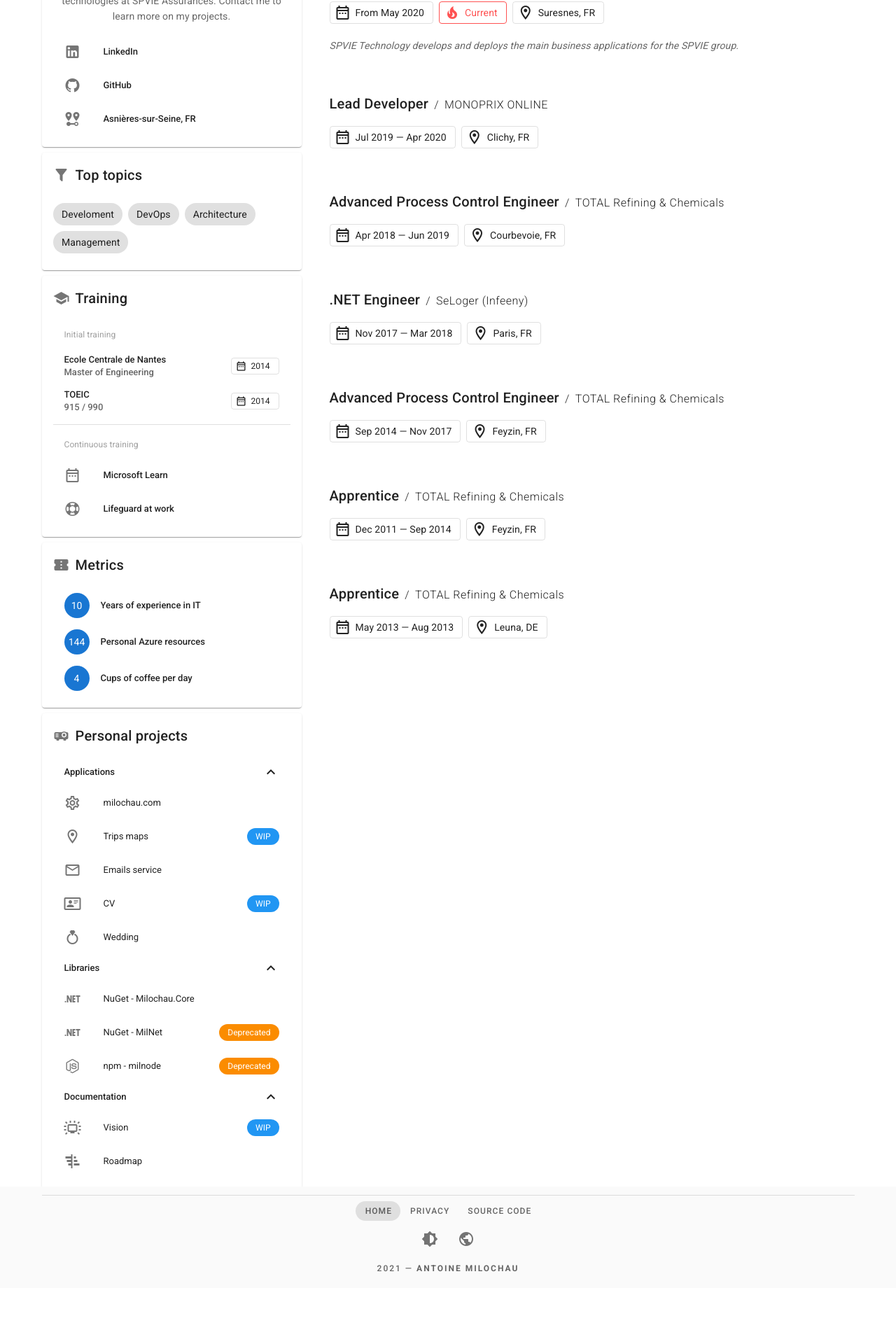
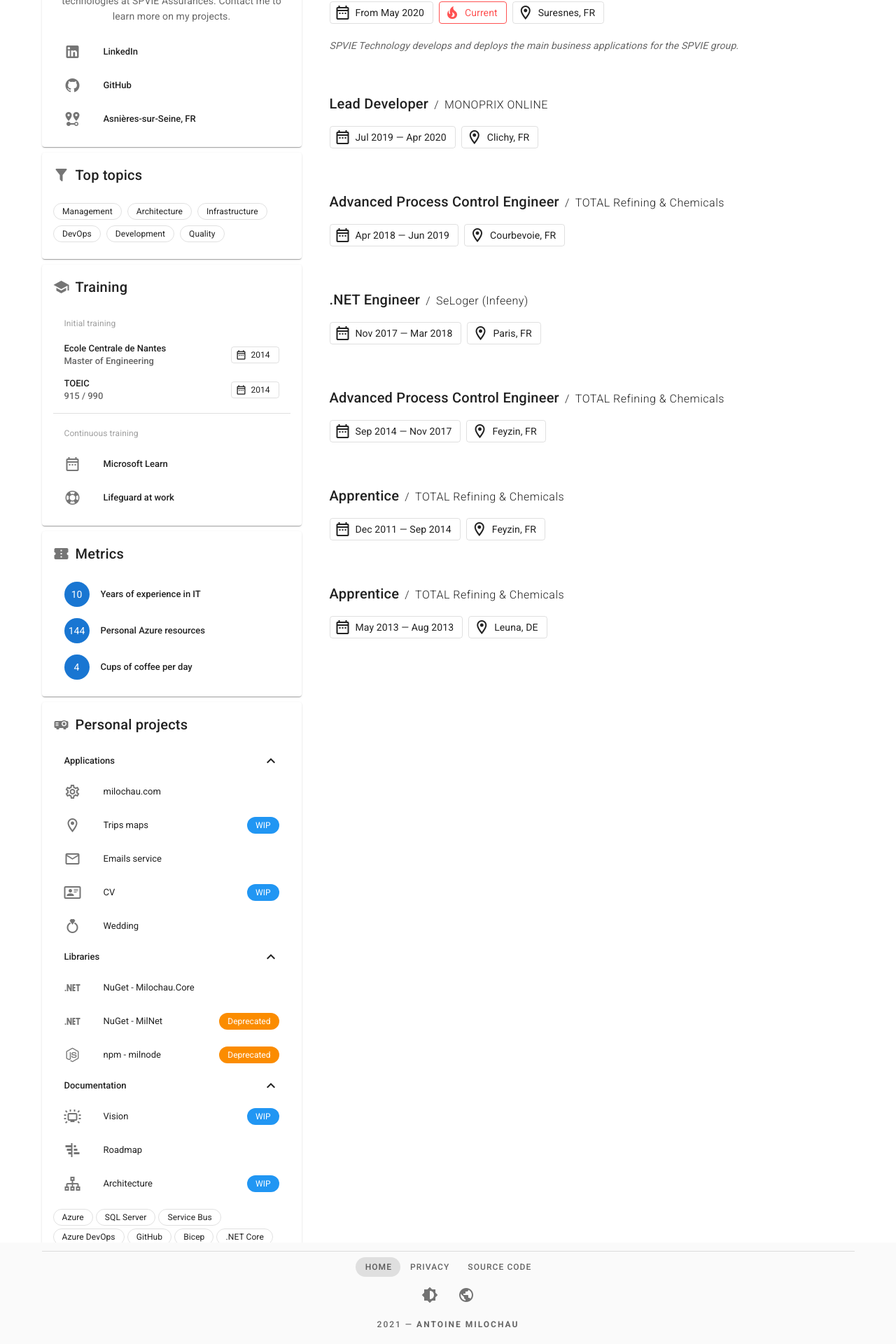
Before and after one commit to amilochau/cv, a Vue app: page /en/ in a window 1280 px wide. Shown: the part 418-2338 px from the top of the page at 70% size. Before the commit the page ends 2258 px from the top, so only its background shows below. Built offline with nearby package versions, Linux system fonts and the light colour scheme.

Commit message:
Add tags on experiences (#87)

```diff
--- a/src/components/resume/section/Experiences.vue
+++ b/src/components/resume/section/Experiences.vue
@@ -17,8 +17,7 @@
           <span v-else>{{ experience.company }}</span>
         </div>
       </v-card-title>
-      <v-card-text
-        class="text--primary">
+      <v-card-text class="text--primary">
         <p>
           <v-chip
             label
@@ -64,11 +63,22 @@
           class="text--secondary font-italic">
           {{ experience.description }}
         </p>
-        <div v-if="experience.missions">
-          <list-items
-            :list="experience.missions"
-            :expanded="expanded">
-          </list-items>
+        <list-items
+          v-if="experience.missions"
+          :list="experience.missions"
+          :expanded="expanded">
+        </list-items>
+        <div
+          v-if="expanded && experience.tags"
+          class="mt-3">
+          <v-chip
+            v-for="(tag, i) in experience.tags"
+            :key="i"
+            outlined
+            small
+            class="mr-1 mb-1 v-chip--tile">
+            {{ tag.label }}
+          </v-chip>
         </div>
       </v-card-text>
     </v-card>
--- a/src/components/resume/section/KeyWords.vue
+++ b/src/components/resume/section/KeyWords.vue
@@ -7,18 +7,29 @@
       <v-icon left>mdi-filter</v-icon>
       {{ $t('resume.keyWords.title') }}
     </v-card-title>
-    <v-card-text>
+    <v-card-text class="text-center">
       <v-chip-group
         column
         multiple
         active-class="primary--text">
         <v-chip
           v-for="(topic, i) in topics"
-          :key="i">
+          :key="i"
+          outlined
+          small
+          class="mr-2 mb-1 v-chip--tile">
           {{ topic.title }}
         </v-chip>
       </v-chip-group>
     </v-card-text>
+    <v-card-actions v-if="!expanded">
+      <v-btn
+        text
+        @click="$emit('expand')">
+        <v-icon left>mdi-unfold-more-horizontal</v-icon>
+        {{ $t('resume.keyWords.expand') }}
+      </v-btn>
+    </v-card-actions>
   </v-card>
 </template>
 
@@ -28,5 +39,7 @@
 @Component
 export default class KeyWords extends Vue {
   @Prop({ type: Array, required: true }) public topics!: [];
+
+  @Prop({ type: Boolean, required: true }) public expanded!: boolean;
 }
 </script>
--- a/src/data/lang/en.json
+++ b/src/data/lang/en.json
@@ -94,7 +94,8 @@
       "current": "Current"
     },
     "keyWords": {
-      "title": "Top topics"
+      "title": "Top topics",
+      "expand": "Display top topics"
     },
     "projects": {
       "title": "Personal projects"
--- a/src/data/lang/fr.json
+++ b/src/data/lang/fr.json
@@ -94,7 +94,8 @@
       "current": "En cours"
     },
     "keyWords": {
-      "title": "Mots-clés"
+      "title": "Mots-clés",
+      "expand": "Afficher les mots-clés"
     },
     "projects": {
       "title": "Projets personnels"
--- a/src/data/resume/en.json
+++ b/src/data/resume/en.json
@@ -28,20 +28,28 @@
   },
   "topics": [
     {
-      "key": "dev",
-      "title": "Develoment"
+      "key": "management",
+      "title": "Management"
+    },
+    {
+      "key": "architecture",
+      "title": "Architecture"
+    },
+    {
+      "key": "infrastructure",
+      "title": "Infrastructure"
     },
     {
       "key": "devops",
       "title": "DevOps"
     },
     {
-      "key": "archi",
-      "title": "Architecture"
+      "key": "development",
+      "title": "Development"
     },
     {
-      "key": "management",
-      "title": "Management"
+      "key": "quality",
+      "title": "Quality"
     }
   ],
   "projects": {
@@ -119,6 +127,40 @@
             "badge": { "text": "WIP", "color": "info", "small": true }
           }
         ]
+      }
+    ],
+    "tags": [
+      {
+        "label": "Azure",
+        "key": "infrastructure"
+      },
+      {
+        "label": "SQL Server",
+        "key": "infrastructure"
+      },
+      {
+        "label": "Service Bus",
+        "key": "infrastructure"
+      },
+      {
+        "label": "Azure DevOps",
+        "key": "devops"
+      },
+      {
+        "label": "GitHub",
+        "key": "devops"
+      },
+      {
+        "label": "Bicep",
+        "key": "devops"
+      },
+      {
+        "label": ".NET Core",
+        "key": "development"
+      },
+      {
+        "label":"vue.js",
+        "key": "development"
       }
     ]
   },
@@ -273,6 +315,6 @@
     "icon": "mdi-human-greeting",
     "color": "success",
     "message": "Welcome on my resume! This English version is not fully translated from French yet.",
-    "lastUpdate": "2021-11-26"
+    "lastUpdate": "2021-11-27"
   }
 }
--- a/src/data/resume/fr.json
+++ b/src/data/resume/fr.json
@@ -28,20 +28,28 @@
   },
   "topics": [
     {
-      "key": "dev",
-      "title": "Développement"
+      "key": "management",
+      "title": "Management"
+    },
+    {
+      "key": "architecture",
+      "title": "Architecture"
+    },
+    {
+      "key": "infrastructure",
+      "title": "Infrastructure"
     },
     {
       "key": "devops",
       "title": "DevOps"
     },
     {
-      "key": "archi",
-      "title": "Architecture"
+      "key": "development",
+      "title": "Développement"
     },
     {
-      "key": "management",
-      "title": "Management"
+      "key": "quality",
+      "title": "Qualité"
     }
   ],
   "projects": {
@@ -120,6 +128,40 @@
           }
         ]
       }
+    ],
+    "tags": [
+      {
+        "label": "Azure",
+        "key": "infrastructure"
+      },
+      {
+        "label": "SQL Server",
+        "key": "infrastructure"
+      },
+      {
+        "label": "Service Bus",
+        "key": "infrastructure"
+      },
+      {
+        "label": "Azure DevOps",
+        "key": "devops"
+      },
+      {
+        "label": "GitHub",
+        "key": "devops"
+      },
+      {
+        "label": "Bicep",
+        "key": "devops"
+      },
+      {
+        "label": ".NET Core",
+        "key": "development"
+      },
+      {
+        "label":"vue.js",
+        "key": "development"
+      }
     ]
   },
   "experiences": [
@@ -191,7 +233,61 @@
             ]
           }
         ]
-      }
+      },
+      "tags": [
+        {
+          "label": "Scrum + Kanban",
+          "key": "management"
+        },
+        {
+          "label": "Team lead",
+          "key": "management"
+        },
+        {
+          "label": "Roadmap technique",
+          "key": "management"
+        },
+        {
+          "label": "Microservices",
+          "key": "architecture"
+        },
+        {
+          "label": "Messaging",
+          "key": "architecture"
+        },
+        {
+          "label": "Azure",
+          "key": "infrastructure"
+        },
+        {
+          "label": "MongoDB",
+          "key": "infrastructure"
+        },
+        {
+          "label": "Bicep",
+          "key": "devops"
+        },
+        {
+          "label": "Azure DevOps",
+          "key": "devops"
+        },
+        {
+          "label": ".NET Core",
+          "key": "development"
+        },
+        {
+          "label": "Angular",
+          "key": "development"
+        },
+        {
+          "label": "SonarCloud",
+          "key": "quality"
+        },
+        {
+          "label": "cypress",
+          "key": "quality"
+        }
+      ]
     },
     {
       "company": "MONOPRIX ONLINE",
@@ -229,7 +325,37 @@
             ]
           }
         ]
-      }
+      },
+      "tags": [
+        {
+          "label": "Scrum",
+          "key": "management"
+        },
+        {
+          "label": "Guilde",
+          "key": "management"
+        },
+        {
+          "label": "Azure DevOps",
+          "key": "devops"
+        },
+        {
+          "label": ".NET Framework",
+          "key": "development"
+        },
+        {
+          "label": "T-SQL",
+          "key": "development"
+        },
+        {
+          "label": "SonarCloud",
+          "key": "quality"
+        },
+        {
+          "label": "MS Tests",
+          "key": "quality"
+        }
+      ]
     },
     {
       "company": "TOTAL Raffinage Chimie",
@@ -291,7 +417,45 @@
             ]
           }
         ]
-      }
+      },
+      "tags": [
+        {
+          "label": "Scrum",
+          "key": "management"
+        },
+        {
+          "label": "Roadmap business",
+          "key": "management"
+        },
+        {
+          "label": "Microservices",
+          "key": "architecture"
+        },
+        {
+          "label": "Azure",
+          "key": "infrastructure"
+        },
+        {
+          "label": "HPC",
+          "key": "infrastructure"
+        },
+        {
+          "label": "Azure DevOps",
+          "key": "devops"
+        },
+        {
+          "label": ".NET Core",
+          "key": "development"
+        },
+        {
+          "label": "vue.js",
+          "key": "development"
+        },
+        {
+          "label": "SonarCloud",
+          "key": "quality"
+        }
+      ]
     },
     {
       "company": "Infeeny",
@@ -321,7 +485,37 @@
             ]
           }
         ]
-      }
+      },
+      "tags": [
+        {
+          "label": "Scrum",
+          "key": "management"
+        },
+        {
+          "label": "NHibernate",
+          "tag": "infrastructure"
+        },
+        {
+          "label": "Jira",
+          "key": "devops"
+        },
+        {
+          "label": "TeamCity + Octopus",
+          "key": "devops"
+        },
+        {
+          "label": ".NET Core",
+          "key": "development"
+        },
+        {
+          "label": ".NET Framework",
+          "key": "development"
+        },
+        {
+          "label": "SEO",
+          "key": "quality"
+        }
+      ]
     },
     {
       "company": "TOTAL Raffinage Chimie",
@@ -380,7 +574,57 @@
             ]
           }
         ]
-      }
+      },
+      "tags": [
+        {
+          "label": "Gestion de projets",
+          "key": "management"
+        },
+        {
+          "label": "IIS",
+          "key": "infrastructure"
+        },
+        {
+          "label": "PowerShell",
+          "key": "devops"
+        },
+        {
+          "label": "Mercurial",
+          "key": "devops"
+        },
+        {
+          "label": "SVM",
+          "key": "development"
+        },
+        {
+          "label": "Réseaux de neurones",
+          "key": "development"
+        },
+        {
+          "label": "Ipopt",
+          "key": "development"
+        },
+        {
+          "label": "MATLAB",
+          "key": "development"
+        },
+        {
+          "label": ".NET Core",
+          "key": "development"
+        },
+        {
+          "label": ".NET Framework",
+          "key": "development"
+        },
+        {
+          "label": "Winforms",
+          "key": "development"
+        },
+        {
+          "label": "C / C++",
+          "key": "development"
+        }
+      ]
     }
   ],
   "trainings": {
@@ -447,6 +691,6 @@
     "icon": "mdi-human-greeting",
     "color": "success",
     "message": "Bienvenue sur mon CV !",
-    "lastUpdate": "2021-11-26"
+    "lastUpdate": "2021-11-27"
   }
 }
--- a/src/pages/Home.vue
+++ b/src/pages/Home.vue
@@ -14,7 +14,9 @@
         <resume-section-persona
           :persona="currentResume.persona"/>
         <resume-section-key-words
-          :topics="currentResume.topics"/>
+          :topics="currentResume.topics"
+          :expanded="expanded"
+          @expand="expand"/>
         <resume-section-training
           :trainings="currentResume.trainings"/>
         <resume-section-metrics
```
